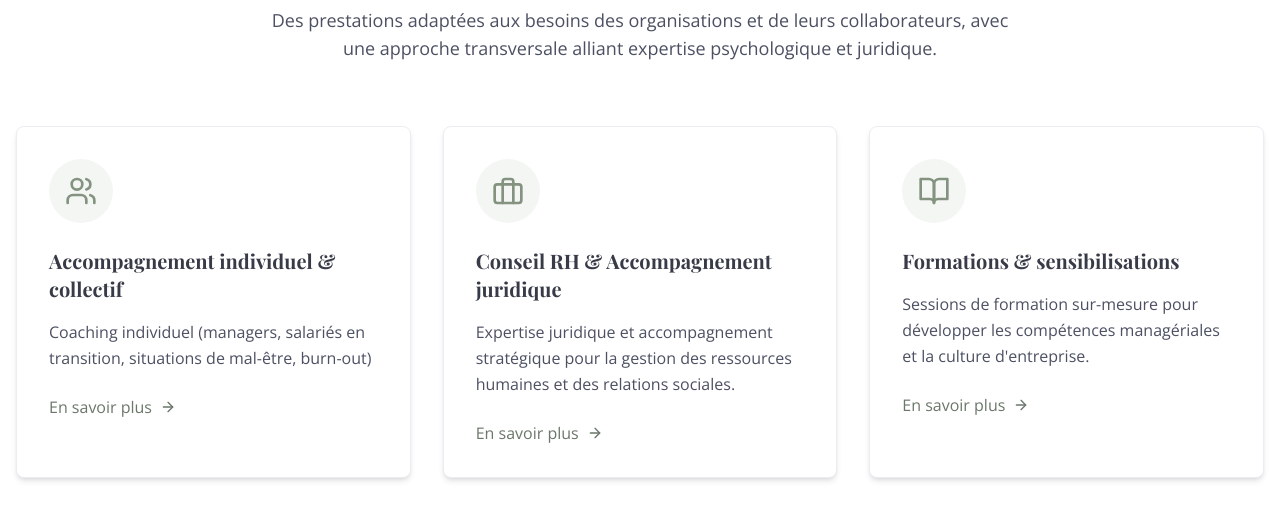
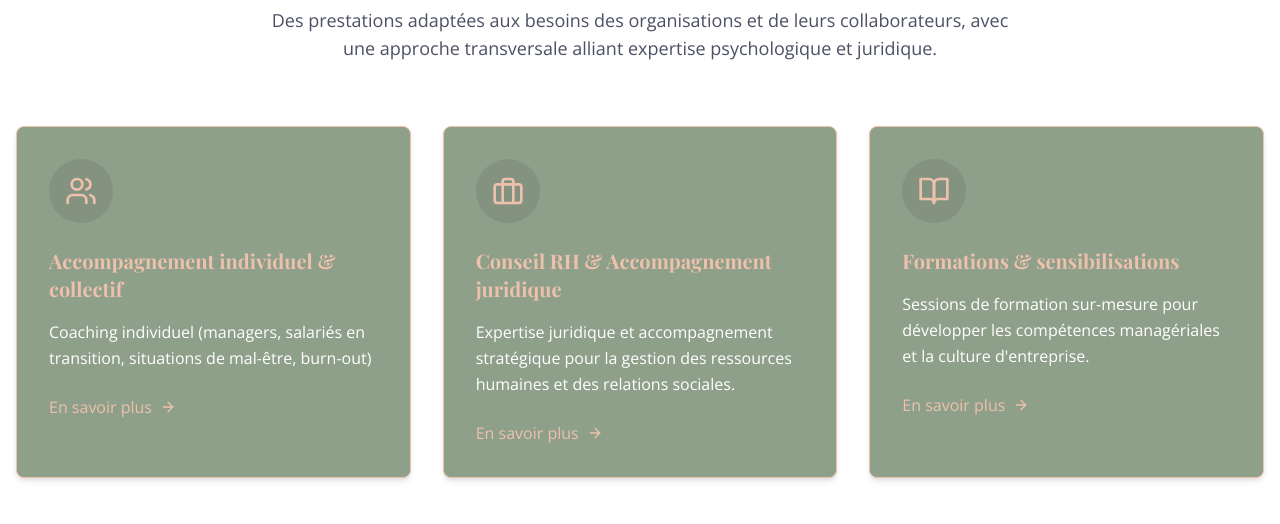
Before and after one commit to giantprolu/Equilibris, a React (Vite) app: page / in a window 1280 px wide. Shown: the part 980-1504 px from the top of the page. Built offline with nearby package versions, Linux system fonts and the light colour scheme.

Commit message:
changement cartes services

```diff
--- a/src/components/home/ServicesSection.tsx
+++ b/src/components/home/ServicesSection.tsx
@@ -5,19 +5,19 @@ import { Users, Briefcase, BookOpen, ArrowRight } from 'lucide-react';
 
 const services = [
   {
-    icon: <Users className="w-8 h-8 text-primary-500" />,
+    icon: <Users className="w-8 h-8 text-[#eec1ac]" />,
     title: 'Accompagnement individuel & collectif',
     description: 'Coaching individuel (managers, salariés en transition, situations de mal-être, burn-out)',
     link: '/services#accompagnement',
   },
   {
-    icon: <Briefcase className="w-8 h-8 text-primary-500" />,
+    icon: <Briefcase className="w-8 h-8 text-[#eec1ac]" />,
     title: 'Conseil RH & Accompagnement juridique',
     description: 'Expertise juridique et accompagnement stratégique pour la gestion des ressources humaines et des relations sociales.',
     link: '/services#conseil',
   },
   {
-    icon: <BookOpen className="w-8 h-8 text-primary-500" />,
+    icon: <BookOpen className="w-8 h-8 text-[#eec1ac]" />,
     title: 'Formations & sensibilisations',
     description: 'Sessions de formation sur-mesure pour développer les compétences managériales et la culture d\'entreprise.',
     link: '/services#formations',
@@ -68,16 +68,16 @@ const ServicesSection = () => {
             <motion.div
               key={index}
               variants={itemVariants}
-              className="bg-white rounded-lg shadow-md p-8 border border-secondary-100 hover:border-primary-300 transition-all duration-300 group"
+              className="bg-primary-400 rounded-lg shadow-md p-8 border border-[#eec1ac] hover:border-[#eec1ac] hover:border-2 transition-all duration-300 group"
             >
-              <div className="bg-primary-50 rounded-full w-16 h-16 flex items-center justify-center mb-6 group-hover:bg-primary-100 transition-colors">
+              <div className="bg-primary-500 rounded-full w-16 h-16 flex items-center justify-center mb-6 group-hover:bg-primary-600 transition-colors">
                 {service.icon}
               </div>
-              <h3 className="text-xl font-bold mb-4">{service.title}</h3>
-              <p className="text-secondary-700 mb-6">{service.description}</p>
+              <h3 className="text-xl font-bold mb-4 text-[#eec1ac]">{service.title}</h3>
+              <p className="text-white mb-6">{service.description}</p>
               <Link
                 to={service.link}
-                className="inline-flex items-center text-primary-600 font-medium hover:text-primary-800 transition-colors"
+                className="inline-flex items-center text-[#eec1ac] font-medium hover:text-white transition-colors"
               >
                 En savoir plus
                 <ArrowRight className="ml-2 w-4 h-4 group-hover:translate-x-1 transition-transform" />
```
